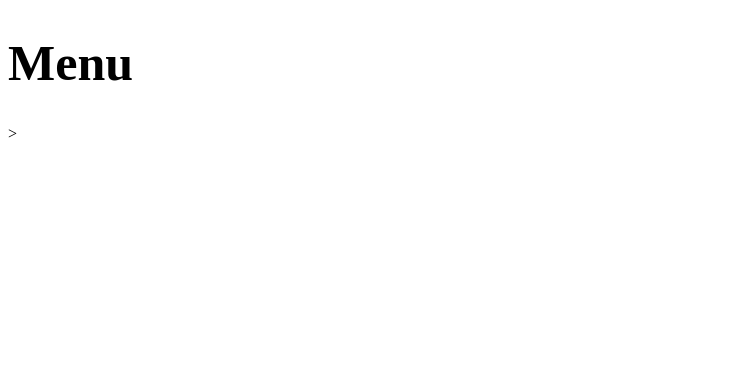
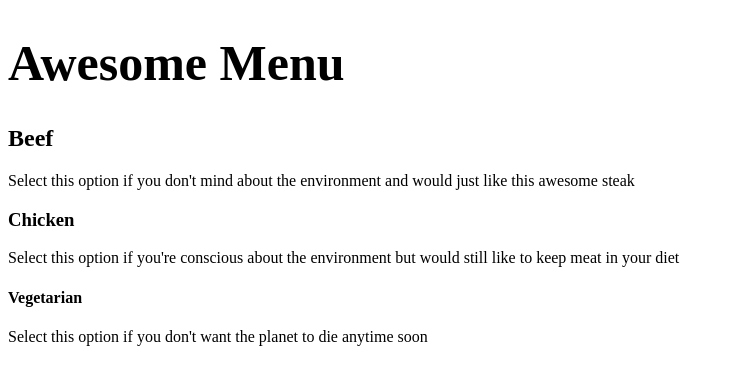
Before and after one commit to migueltavarestech/module2, a plain HTML site: page mod2_solution/index.html in a window 1280 px wide. Shown: the whole page, without its empty margins (0-734 px from the left). Drawn offline with Linux system fonts and the light colour scheme.

Commit message:
Add main html text

```diff
--- a/mod2_solution/index.html
+++ b/mod2_solution/index.html
@@ -8,7 +8,17 @@
 </head>
 
 <body>
-<h1>Menu</h1>>
+
+<h1>Awesome Menu</h1>
+
+<h2>Beef</h2>
+<p>Select this option if you don't mind about the environment and would just like this awesome steak</p>
+
+<h3>Chicken</h3>
+<p>Select this option if you're conscious about the environment but would still like to keep meat in your diet</p>
+
+<h4>Vegetarian</h4>
+<p>Select this option if you don't want the planet to die anytime soon</p>
+
 </body>
-
 </html>
```
